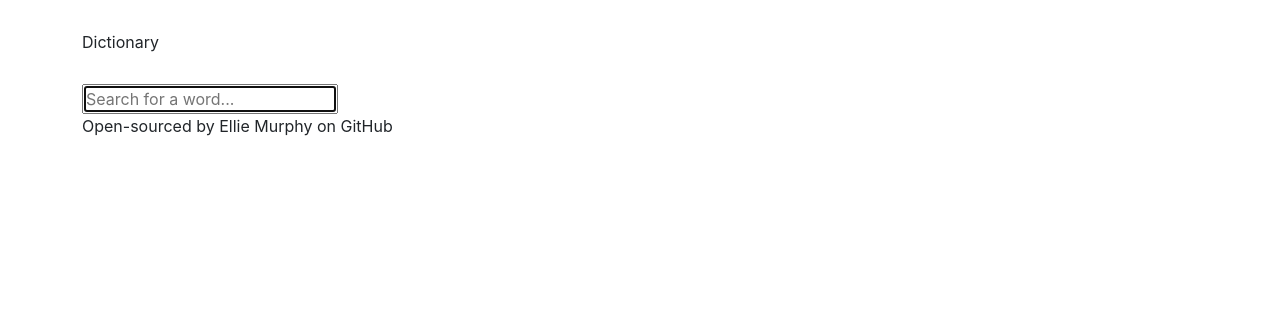
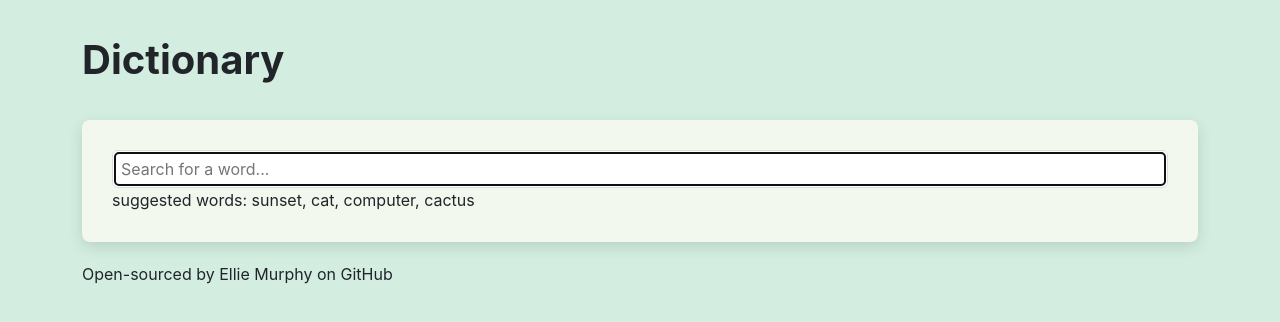
Before and after one commit to ellievmurphy/dictionary-project, a React (Create React App) app: page / in a window 1280 px wide. Shown: the top 322 px of the page. Built offline with nearby package versions, Linux system fonts and the light colour scheme; no server answers.

Commit message:
Added styling to dictionary app

```diff
--- a/src/App.css
+++ b/src/App.css
@@ -1,5 +1,15 @@
+body {
+  background: #d3eee1;
+}
+
+a {
+  color: #9670f4;
+}
+
 .App-header {
   margin: 30px 0;
+  font-size: 40px;
+  font-weight: bold;
 }
 
 .App-footer {
--- a/src/App.js
+++ b/src/App.js
@@ -7,7 +7,7 @@ export default function App() {
       <div className="container">
         <header className="App-header">Dictionary</header>
         <main>
-          <Dictionary />
+          <Dictionary defaultKeyword="sunset" />
         </main>
         <footer>Open-sourced by Ellie Murphy on GitHub</footer>
       </div>
--- a/src/Dictionary.css
+++ b/src/Dictionary.css
@@ -0,0 +1,15 @@
+.Dictionary section {
+  background: rgb(242, 248, 238);
+  padding: 30px;
+  border-radius: 8px;
+  box-shadow: 0 5px 15px rgb(0 0 0 / 12%);
+  margin: 20px 0;
+}
+
+.Dictionary input {
+  width: 100%;
+  padding: 6px 8px;
+  border: 1px solid #ddd;
+  color: rgb(32, 32, 32);
+  border-radius: 6px;
+}
--- a/src/Dictionary.js
+++ b/src/Dictionary.js
@@ -4,29 +4,41 @@ import Result from "./Result";
 
 import "./Dictionary.css";
 
-export default function Dictionary() {
-  let [keyword, setKeyword] = useState("");
+export default function Dictionary(props) {
+  let [keyword, setKeyword] = useState(props.defaultKeyword);
   let [results, setResults] = useState(null);
+  let [loaded, setLoaded] = useState(false);
 
   function handleResponse(response) {
     console.log(response.data[0]);
     setResults(response.data[0]);
   }
-  function search(event) {
-    event.preventDefault();
+
+  function search() {
+    let apiUrl = `https://api.dictionaryapi.dev/api/v2/entries/en/${keyword}`;
+    axios.get(apiUrl).then(handleResponse);
   }
 
-  let apiUrl = `https://api.dictionaryapi.dev/api/v2/entries/en/${keyword}`;
-  axios.get(apiUrl).then(handleResponse);
+  function handleSubmit(event) {
+    event.preventDefault();
+    search();
+  }
 
   function handleKeywordChange(event) {
     event.preventDefault();
     setKeyword(event.target.value);
   }
 
+  function load() {
+    setLoaded(true);
+    search();
+  }
+
+  if (loaded) {
     return (
       <div className="Dictionary">
-      <form onSubmit={search}>
+        <section>
+          <form onSubmit={handleSubmit}>
             <input
               type="search"
               autoFocus={true}
@@ -34,7 +46,16 @@ export default function Dictionary() {
               placeholder="Search for a word..."
             />
           </form>
+          <div className="hint">
+            suggested words: sunset, cat, computer, cactus
+          </div>
+        </section>
+
         <Result results={results} />
       </div>
     );
+  } else {
+    load();
+    return <span>Loading...</span>;
   }
+}
--- /dev/null
+++ b/src/Meaning.css
@@ -0,0 +1,11 @@
+.Meaning h3 {
+  font-size: 24px;
+  line-height: 1.5;
+  font-weight: bold;
+}
+
+.Meaning .example {
+  font-style: italic;
+  color: rgb(70, 70, 70);
+  margin-top: 10px;
+}
--- a/src/Meaning.js
+++ b/src/Meaning.js
@@ -1,5 +1,6 @@
 import React from "react";
 import Synonyms from "./Synonyms";
+import "./Meaning.css";
 
 export default function Meaning(props) {
   return (
@@ -9,12 +10,10 @@ export default function Meaning(props) {
         {props.meaning.definitions.map(function (definition, index) {
           return (
             <div key={index}>
-              <p>
-                <strong>Definition:</strong> {definition.definition}
-                <br />
-                <strong>Example:</strong> <em>{definition.example}</em>
-                <Synonyms synonyms={definition.synonyms} />
-              </p>
+              <div className="definition"> {definition.definition}</div>
+              <div className="example">{definition.example}</div>
+
+              <Synonyms synonyms={definition.synonyms} />
             </div>
           );
         })}
--- /dev/null
+++ b/src/Phonetic.css
@@ -0,0 +1,23 @@
+.Phonetic {
+  height: 60px;
+}
+
+.Phonetic .text {
+  opacity: 0.7;
+  font-weight: bold;
+}
+
+.Phonetic a {
+  border: 1px solid #ddd;
+  text-decoration: none;
+  padding: 8px 20px;
+  border-radius: 20px;
+  font-size: 13px;
+  font-weight: bold;
+  transition: all 150ms ease-in-out;
+}
+
+.Phonetic a:hover {
+  background: #9670f4;
+  color: white;
+}
--- a/src/Phonetic.js
+++ b/src/Phonetic.js
@@ -1,13 +1,13 @@
 import React from "react";
+import "./Phonetic.css";
 
 export default function Phonetic(props) {
   return (
     <div className="Phonetic">
-      <a href={props.phonetic.audio} target="_blank">
+      <a href={props.phonetic.audio} target="_blank" rel="noreferrer">
         Listen
       </a>
-      <br />
-      {props.phonetic.text}
+      <span className="text">{" " + props.phonetic.text}</span>
     </div>
   );
 }
--- /dev/null
+++ b/src/Result.css
@@ -0,0 +1,5 @@
+.Result h2 {
+  font-size: 36px;
+  font-weight: bold;
+  line-height: 1.5;
+}
--- a/src/Result.js
+++ b/src/Result.js
@@ -1,11 +1,13 @@
 import React from "react";
 import Meaning from "./Meaning";
 import Phonetic from "./Phonetic";
+import "./Result.css";
 
 export default function Result(props) {
   if (props.results) {
     return (
       <div className="Result">
+        <section>
           <h2>{props.results.word}</h2>
           {props.results.phonetics.map(function (phonetic, index) {
             return (
@@ -14,11 +16,13 @@ export default function Result(props) {
               </div>
             );
           })}
+        </section>
+
         {props.results.meanings.map(function (meaning, index) {
           return (
-            <div key={index}>
+            <section key={index}>
               <Meaning meaning={meaning} />
-            </div>
+            </section>
           );
         })}
       </div>
--- /dev/null
+++ b/src/Synonyms.css
@@ -0,0 +1,14 @@
+.Synonyms {
+  margin: 15px 0 0;
+  padding: 0;
+}
+.Synonyms li {
+  display: inline-block;
+  padding-right: 15px;
+  font-size: 14px;
+}
+
+.Synonyms ul {
+  padding: 0;
+  list-style-type: none;
+}
--- a/src/Synonyms.js
+++ b/src/Synonyms.js
@@ -1,13 +1,16 @@
 import React from "react";
+import "./Synonyms.css";
 
 export default function Synonyms(props) {
   if (props.synonyms) {
     return (
-      <ul>
-        {props.synonyms.map(function (synonym, index) {
-          return <li key={index}>{synonym}</li>;
-        })}
-      </ul>
+      <div className="Synonyms">
+        <ul>
+          {props.synonyms.map(function (synonym, index) {
+            return <li key={index}>{synonym}</li>;
+          })}
+        </ul>
+      </div>
     );
   } else {
     return null;
```
Lines whose indentation alone changed are shown as unchanged.
